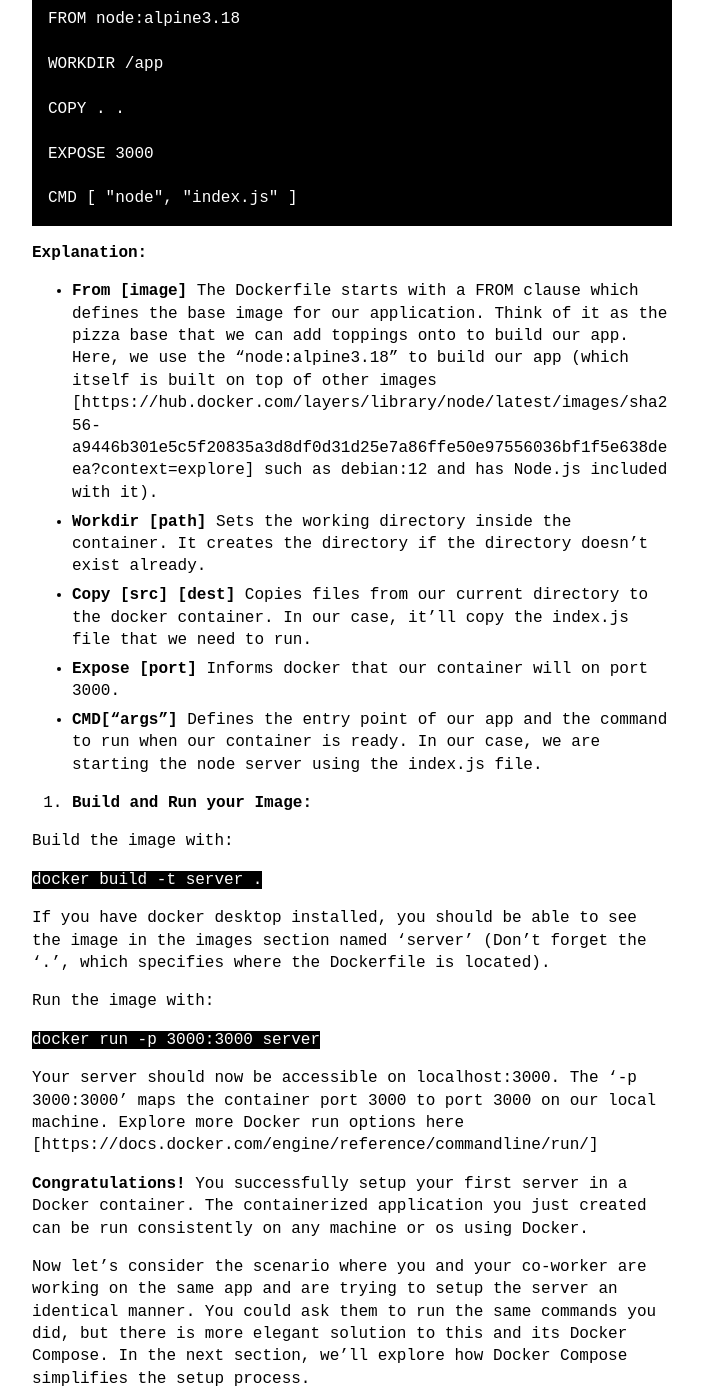
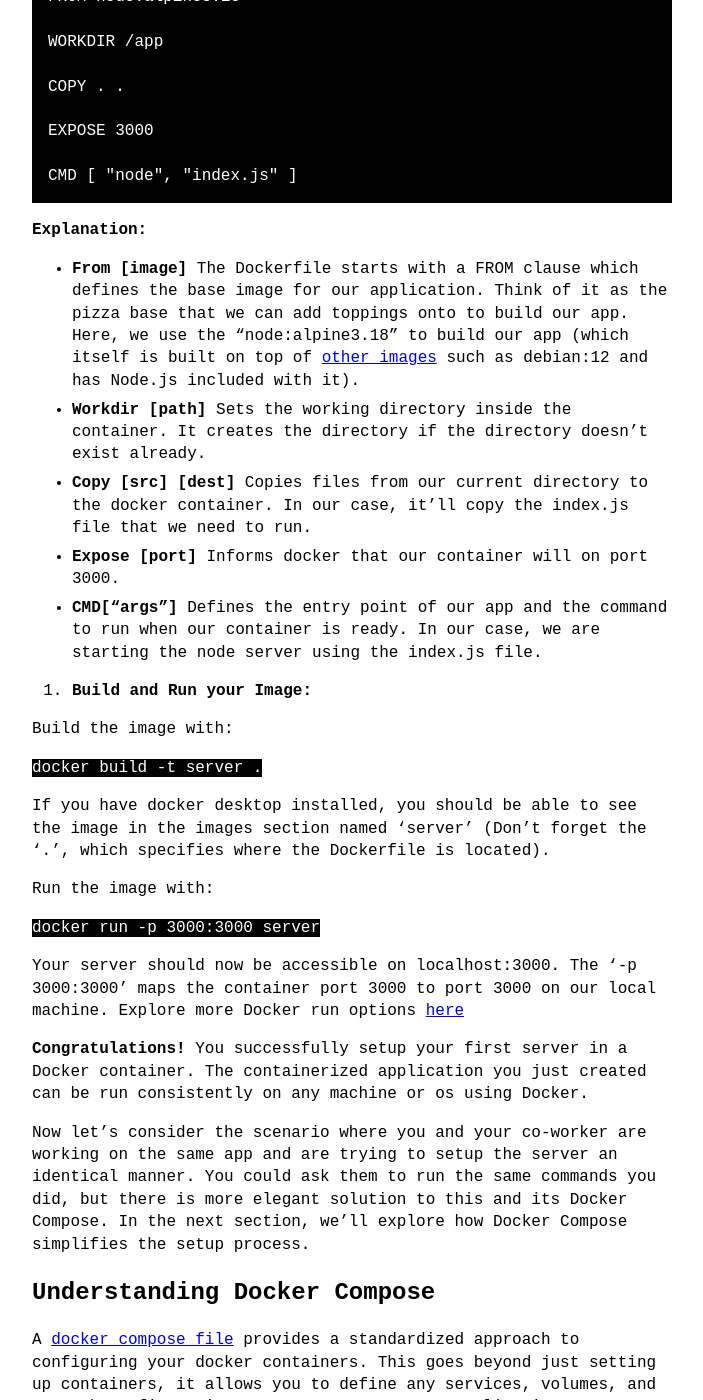
Before and after one commit to Raeein/cis3760-swe, a Jekyll site: the page built from blog/_posts/2023-09-30-[01]-understanding-docker.md, in a window 1280 px wide and 1400 px high, scrolled down 3297 px. Shown: the whole window, without its empty margins (288-991 px from the left). Built offline with Jekyll 4.4.1, drawn with Linux system fonts in a browser that asks for light colours; some of the changed text lies outside the part shown.

Commit message:
Added links

````diff
--- a/blog/_posts/2023-09-30-[01]-understanding-docker.md
+++ b/blog/_posts/2023-09-30-[01]-understanding-docker.md
@@ -39,7 +39,7 @@ Earlier in this post we went through what a Docker Image is and how it forms the
 
 ### Prerequisites:
 
-Ensure that Docker is installed, and that Docker daemon is up and running on your computer. If not, follow the instructions here [https://www.docker.com/get-started/]
+Ensure that Docker is installed, and that Docker daemon is up and running on your computer. If not, follow the instructions [here](https://www.docker.com/get-started/).
 
 ### Creating a basic node JS app: Step-by-step Guide
 
@@ -87,7 +87,7 @@ CMD [ "node", "index.js" ]
 ```
 
 **Explanation:**
-- **From [image]** The Dockerfile starts with a FROM clause which defines the base image for our application. Think of it as the pizza base that we can add toppings onto to build our app. Here, we use the “node:alpine3.18” to build our app (which itself is built on top of other images [https://hub.docker.com/layers/library/node/latest/images/sha256-a9446b301e5c5f20835a3d8df0d31d25e7a86ffe50e97556036bf1f5e638deea?context=explore] such as debian:12 and has Node.js included with it).
+- **From [image]** The Dockerfile starts with a FROM clause which defines the base image for our application. Think of it as the pizza base that we can add toppings onto to build our app. Here, we use the “node:alpine3.18” to build our app (which itself is built on top of [other images](https://hub.docker.com/layers/library/node/latest/images/sha256-a9446b301e5c5f20835a3d8df0d31d25e7a86ffe50e97556036bf1f5e638deea?context=explore) such as debian:12 and has Node.js included with it).
 - **Workdir [path]** Sets the working directory inside the container. It creates the directory if the directory doesn’t exist already.
 - **Copy [src] [dest]** Copies files from our current directory to the docker container. In our case, it’ll copy the index.js file that we need to run.
 - **Expose [port]** Informs docker that our container will on port 3000.
@@ -105,7 +105,7 @@ Run the image with:
 
 ```docker run -p 3000:3000 server```
 
-Your server should now be accessible on localhost:3000. The ‘-p 3000:3000’ maps the container port 3000 to port 3000 on our local machine. Explore more Docker run options here [https://docs.docker.com/engine/reference/commandline/run/]
+Your server should now be accessible on localhost:3000. The ‘-p 3000:3000’ maps the container port 3000 to port 3000 on our local machine. Explore more Docker run options [here](https://docs.docker.com/engine/reference/commandline/run/)
 
 **Congratulations!** You successfully setup your first server in a Docker container. The containerized application you just created can be run consistently on any machine or os using Docker.
 
@@ -113,7 +113,7 @@ Now let’s consider the scenario where you and your co-worker are working on th
 
 # Understanding Docker Compose
 
-A docker compose file [https://docs.docker.com/compose/compose-file/] provides a standardized approach to configuring your docker containers. This goes beyond just setting up containers, it allows you to define any services, volumes, and network configurations necessary to run our application. In most cases, this is used for multi-container applications, but we will set it up for our single server created earlier.
+A [docker compose file](https://docs.docker.com/compose/compose-file/) provides a standardized approach to configuring your docker containers. This goes beyond just setting up containers, it allows you to define any services, volumes, and network configurations necessary to run our application. In most cases, this is used for multi-container applications, but we will set it up for our single server created earlier.
 
 ### Setting up docker compose: Quick Guide
 
````
